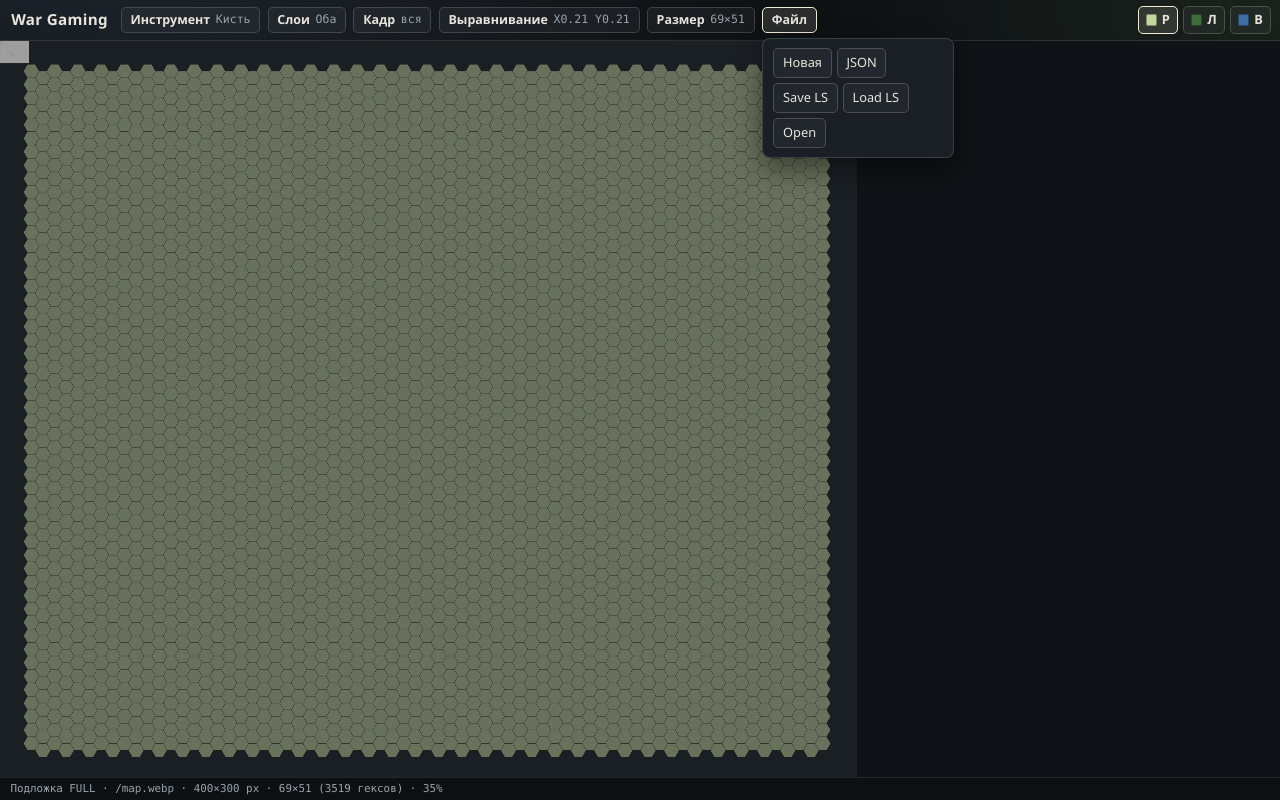
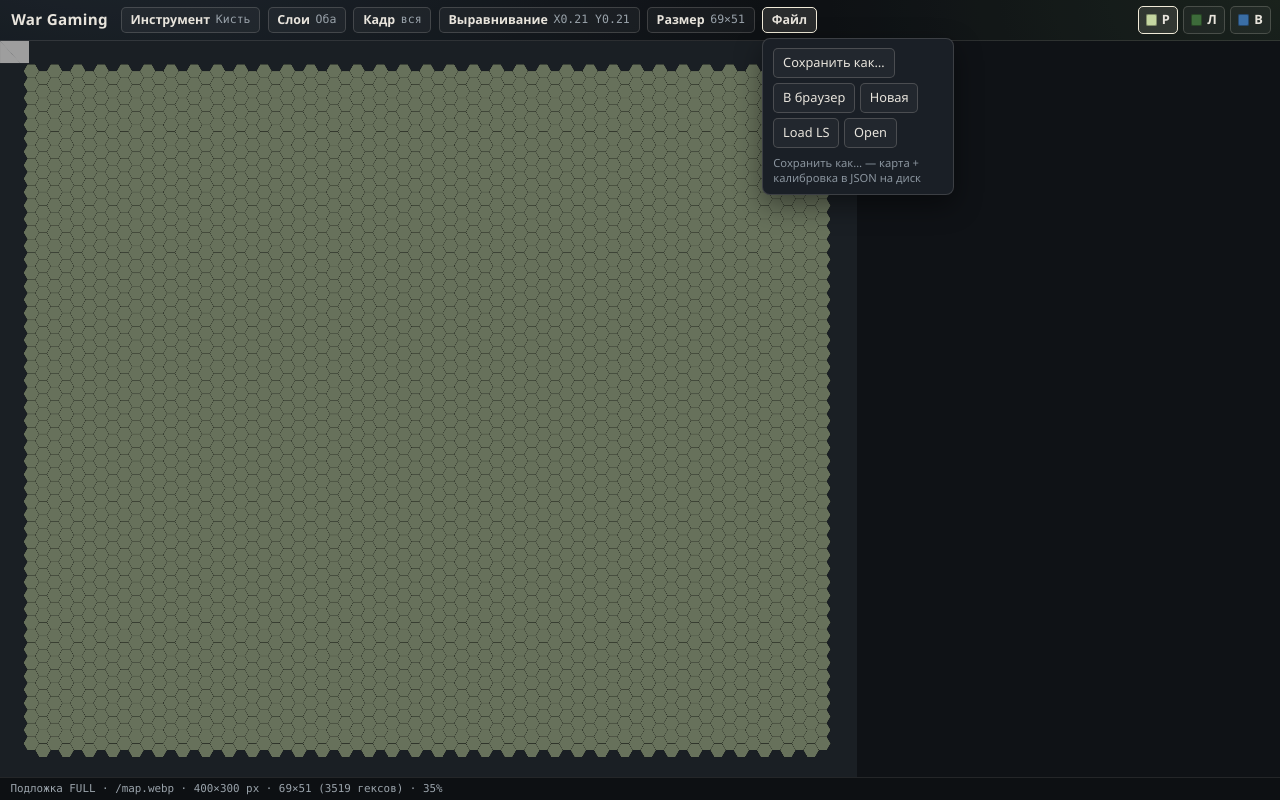
Before and after one commit to igordonchikart-coder/war-gaming, a React (Vite) app: page / in a window 1280 px wide. Both pictures are taken after a click on the button "Файл". Built offline with nearby package versions, Linux system fonts and the light colour scheme.

Commit message:
Add explicit Save As with folder/name picker
Primary File menu action uses showSaveFilePicker when available
(suggestedName war-gaming-map.json) and falls back to prompt + download.
Always writes the full serializeMap document (tiles + mapAlign).

```diff
--- a/src/App.css
+++ b/src/App.css
@@ -161,6 +161,12 @@
   flex-wrap: wrap;
   gap: 0.3rem;
   align-items: center;
+}
+
+.file-controls__primary {
+  border-color: rgba(240, 234, 216, 0.45);
+  background: rgba(240, 234, 216, 0.14);
+  font-weight: 600;
 }
 
 .palette--inline {
--- a/src/components/MapEditor.tsx
+++ b/src/components/MapEditor.tsx
@@ -147,6 +147,31 @@ function mapWithAlign(
     ...map,
     mapAlign: buildMapAlign(align, viewZoom, layerMode, gridOpacity, viewportFit),
   }
+}
+
+/** Minimal File System Access API surface (Chrome/Edge); not in all TS DOM libs. */
+type SaveFilePickerHandle = {
+  name: string
+  createWritable: () => Promise<{
+    write: (data: Blob | string) => Promise<void>
+    close: () => Promise<void>
+  }>
+}
+
+type ShowSaveFilePickerFn = (options?: {
+  suggestedName?: string
+  types?: Array<{ description?: string; accept: Record<string, string[]> }>
+}) => Promise<SaveFilePickerHandle>
+
+function getShowSaveFilePicker(): ShowSaveFilePickerFn | undefined {
+  const w = window as Window & { showSaveFilePicker?: ShowSaveFilePickerFn }
+  return typeof w.showSaveFilePicker === 'function' ? w.showSaveFilePicker.bind(w) : undefined
+}
+
+/** Full path when host exposes it (e.g. Electron); browsers usually only give the name. */
+function resolveSavedPath(handle: SaveFilePickerHandle): string | undefined {
+  const withPath = handle as SaveFilePickerHandle & { path?: unknown }
+  return typeof withPath.path === 'string' && withPath.path.length > 0 ? withPath.path : undefined
 }
 
 function applyMapAlignToState(
@@ -454,24 +479,59 @@ export function MapEditor() {
     setStatus('Новая карта')
   }
 
-  function handleSaveDownload() {
+  async function handleSaveAs() {
     const doc = mapWithAlign(map, align, viewScale, layerMode, gridOpacity, viewportFit)
     const json = serializeMap(doc)
+    const suggestedName = 'war-gaming-map.json'
+    const picker = getShowSaveFilePicker()
+
+    if (picker) {
+      try {
+        const handle = await picker({
+          suggestedName,
+          types: [
+            {
+              description: 'Карта War Gaming (JSON)',
+              accept: { 'application/json': ['.json'] },
+            },
+          ],
+        })
+        const writable = await handle.createWritable()
+        await writable.write(json)
+        await writable.close()
+        const where = resolveSavedPath(handle) ?? handle.name
+        setStatus(`Сохранено (карта + калибровка): ${where}`)
+      } catch (err) {
+        if (err instanceof DOMException && err.name === 'AbortError') {
+          setStatus('Сохранение отменено')
+          return
+        }
+        setStatus(err instanceof Error ? err.message : 'Ошибка сохранения')
+      }
+      return
+    }
+
+    const typed = window.prompt('Имя файла', suggestedName)?.trim()
+    if (!typed) {
+      setStatus('Сохранение отменено')
+      return
+    }
+    const filename = /\.json$/i.test(typed) ? typed : `${typed}.json`
     const blob = new Blob([json], { type: 'application/json' })
     const url = URL.createObjectURL(blob)
     const a = document.createElement('a')
     a.href = url
-    a.download = `war-gaming-map-${map.width}x${map.height}.json`
+    a.download = filename
     a.click()
     URL.revokeObjectURL(url)
-    setStatus('Карта + калибровка скачаны (mapAlign в JSON)')
+    setStatus(`Сохранено (карта + калибровка): ${filename}`)
   }
 
   function handleSaveLocal() {
     const doc = mapWithAlign(map, align, viewScale, layerMode, gridOpacity, viewportFit)
     localStorage.setItem(STORAGE_KEY, serializeMap(doc))
     localStorage.setItem(ALIGN_STORAGE_KEY, JSON.stringify(doc.mapAlign))
-    setStatus('Сохранено в localStorage (карта + калибровка)')
+    setStatus('В браузере (localStorage): карта + калибровка')
   }
 
   function handleSaveCalibration() {
@@ -1055,14 +1115,26 @@ export function MapEditor() {
 
         <NavMenu id="file" openId={openId} onOpenChange={setOpenId} label="Файл">
           <div className="file-controls">
+            <button
+              type="button"
+              className="file-controls__primary"
+              onClick={() => {
+                closeMenu()
+                void handleSaveAs()
+              }}
+              title="Выбрать папку и имя · карта + калибровка (mapAlign)"
+            >
+              Сохранить как…
+            </button>
+            <button
+              type="button"
+              onClick={() => runAndClose(handleSaveLocal)}
+              title="Только в этом браузере (localStorage), без файла на диске"
+            >
+              В браузер
+            </button>
             <button type="button" onClick={() => runAndClose(handleNew)}>
               Новая
-            </button>
-            <button type="button" onClick={() => runAndClose(handleSaveDownload)}>
-              JSON
-            </button>
-            <button type="button" onClick={() => runAndClose(handleSaveLocal)}>
-              Save LS
             </button>
             <button type="button" onClick={() => runAndClose(handleLoadLocal)}>
               Load LS
@@ -1077,6 +1149,9 @@ export function MapEditor() {
               Open
             </button>
           </div>
+          <p className="nav-menu__hint" role="note">
+            Сохранить как… — карта + калибровка в JSON на диск
+          </p>
         </NavMenu>
 
         <div className="palette palette--inline" role="group" aria-label="Палитра тайлов">
```
